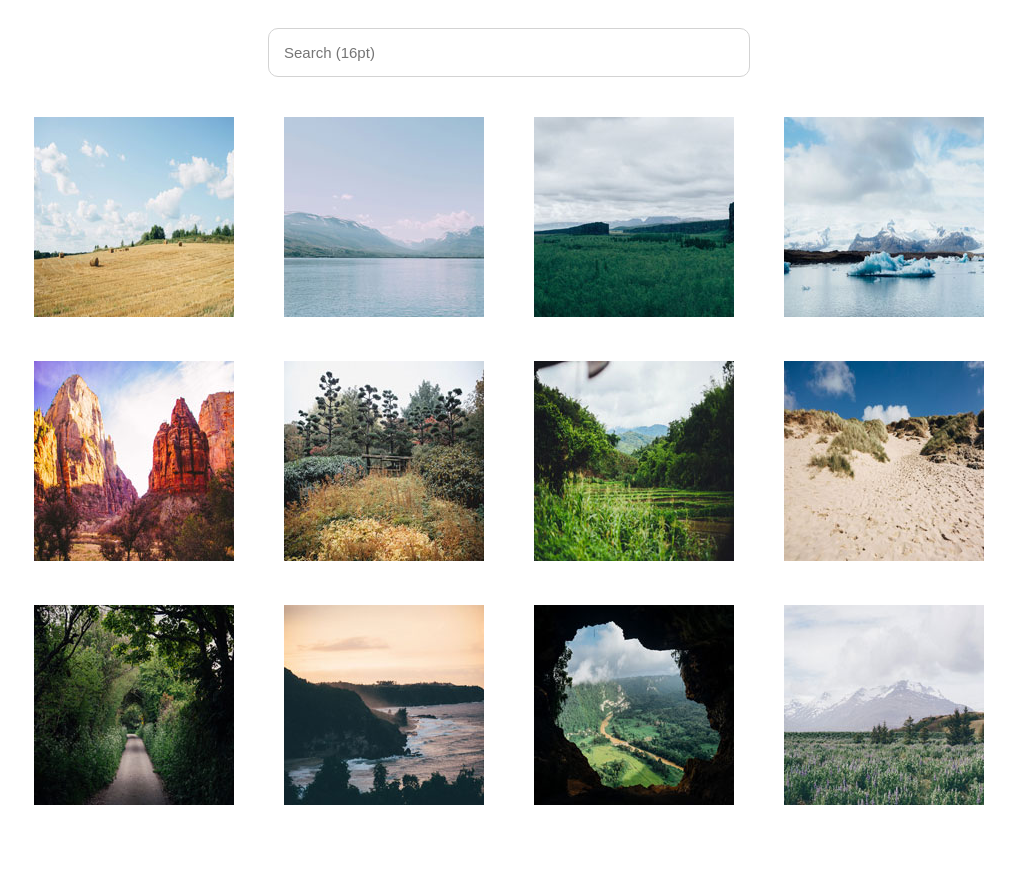
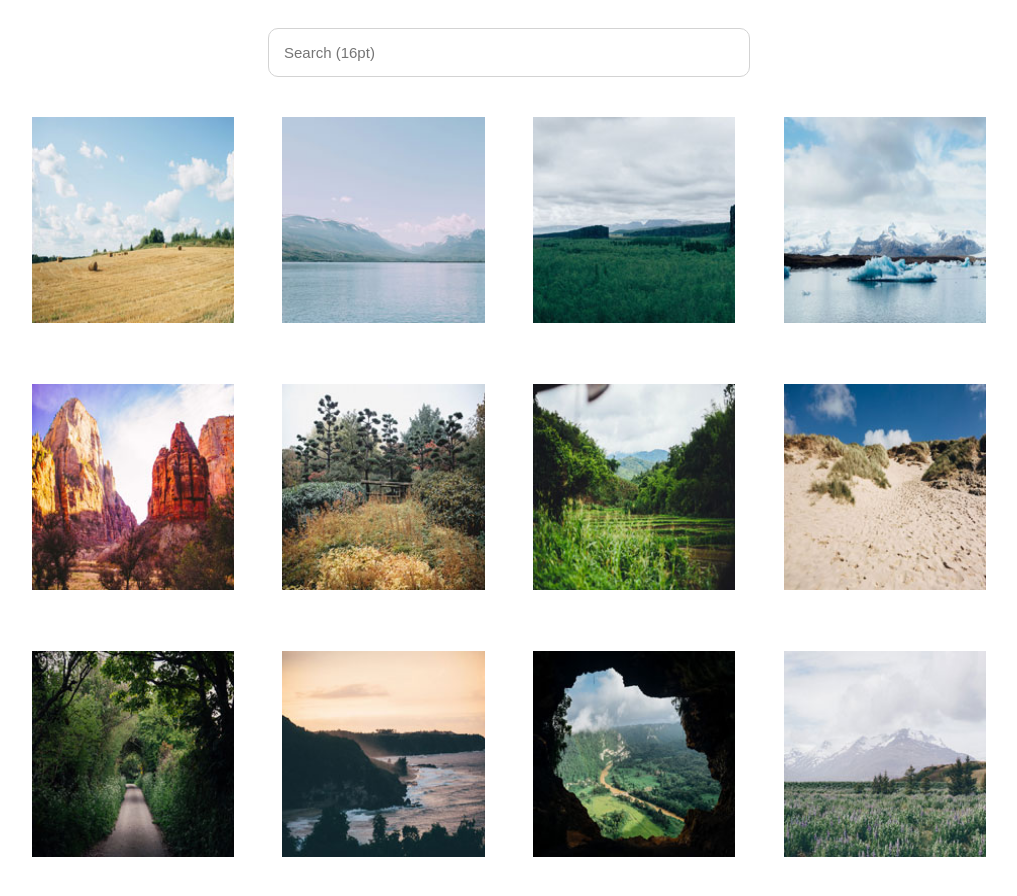
Before and after one commit to alicelandroe/Photo-gallery-project, a plain HTML site: page index.html in a window 1280 px wide. Shown: the whole page, without its empty margins (131-1148 px from the left). Before the commit the page ends 837 px from the top, so only its background shows below. Drawn offline with Linux system fonts and the light colour scheme.

Commit message:
responsive mobile-first design
Added 3 media queries

```diff
--- a/styles.css
+++ b/styles.css
@@ -1,3 +1,4 @@
+/* mobile first design */
 .searchbox {
     width: 100%;
     display: flex;
@@ -16,13 +17,42 @@
 
 .images {
     display: flex;
-    width: 80%;
+    width: 100%;
     flex-direction: row;
     flex-wrap: wrap;
     margin: 0 auto;
     justify-content: space-evenly;
 }
 
+.images a {
+    width: 40%;
+    padding-bottom: 20px;
+}
+
 .images img {
-    padding: 20px;
+    height: 100%;
+    width: 100%;
 }
+
+@media (min-width: 768px) {
+
+    .images a {
+        width: 23%;
+        padding-bottom: 20px;
+        margin: 2%;
+    }
+
+}
+
+
+@media (min-width: 1024px) {
+
+    .images {
+        width: 80%;
+    }
+
+    .images a {
+        width: 20%;
+        padding-bottom: 20px;
+    }
+}
```
